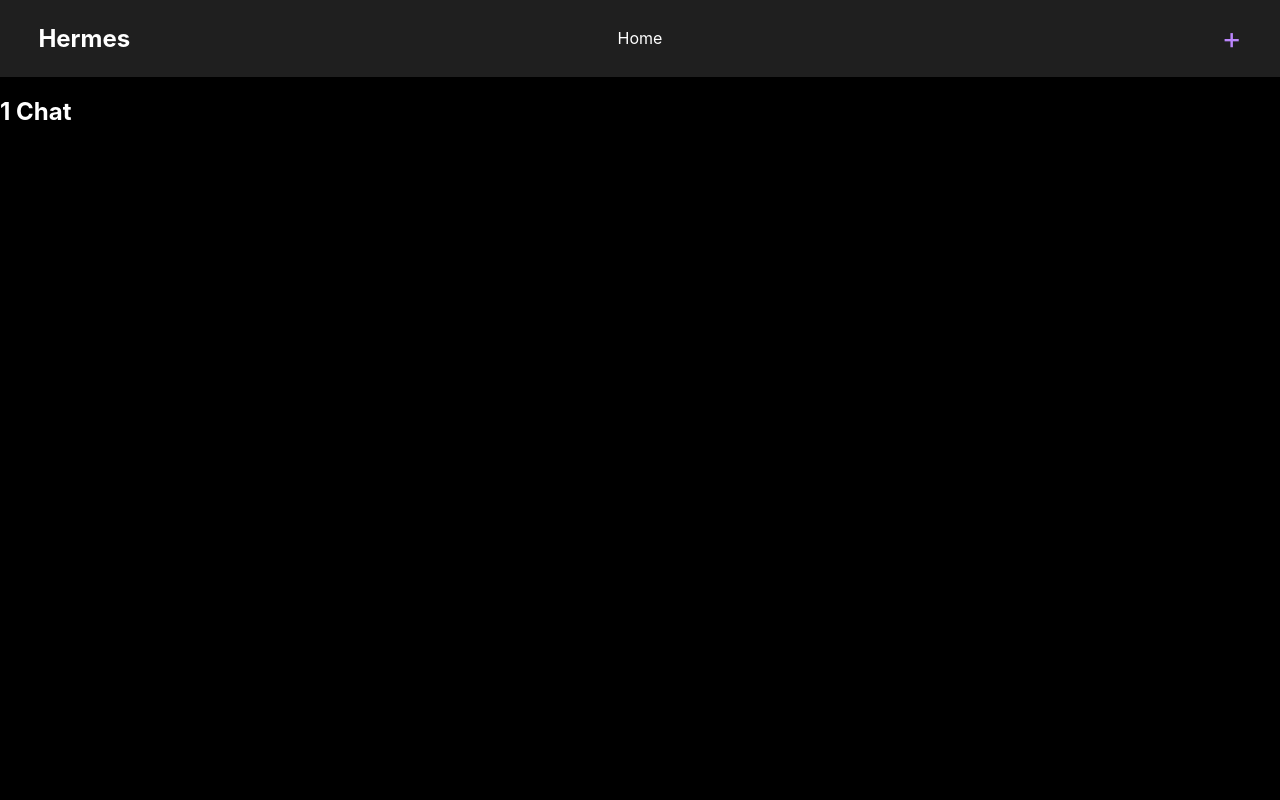
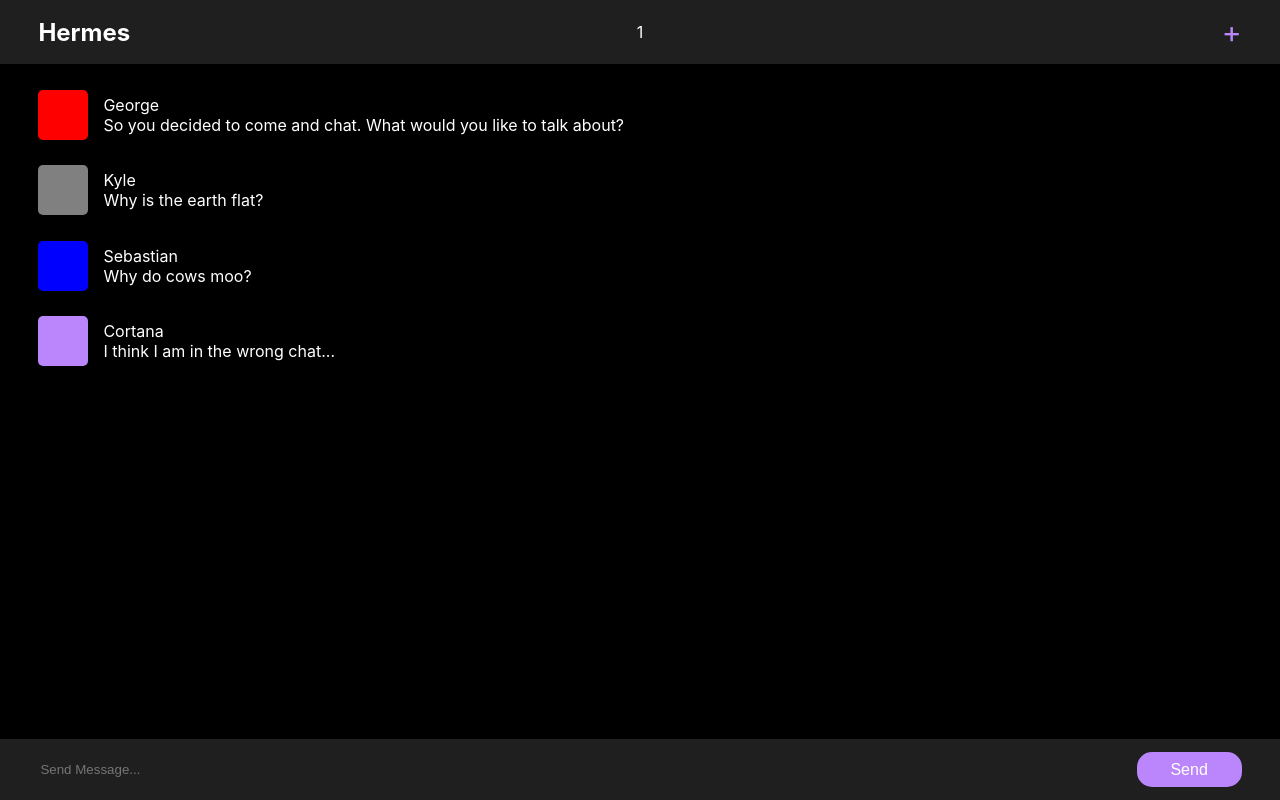
Before and after one commit to gngo2018/Hermes_App, a Next.js app in the folder hermes_client/: page /Chat/1 in a window 1280 px wide. Built offline with nearby package versions, Linux system fonts and the light colour scheme.

Commit message:
Added styling to chat rooms and added array push functionality to see messages a user types out

```diff
--- a/hermes_client/components/Header/header.module.css
+++ b/hermes_client/components/Header/header.module.css
@@ -24,3 +24,9 @@
     cursor:pointer;
     text-align: right;
 }
+
+@media(min-width:1024px){
+    .header_container{
+        padding:0 3%;
+    }
+}
--- a/hermes_client/pages/Chat/[room].tsx
+++ b/hermes_client/pages/Chat/[room].tsx
@@ -1,17 +1,83 @@
+import { useEffect, useState } from 'react'
 import { useRouter } from 'next/router'
 import Head from 'next/head'
-import roomStyles from './room.module.css'
+import { usePageTitleContext } from '../../contexts/PageTitleContext'
+import chatStyles from './chat.module.css'
 
 export default function Room(){
+    const messageLogArray= [
+        {id: 1, messageSender: 'George', message:'So you decided to come and chat. What would you like to talk about?', profileColor: 'red'},
+        {id: 2, messageSender: 'Kyle', message:'Why is the earth flat?', profileColor: 'gray'},
+        {id: 3, messageSender: 'Sebastian', message:'Why do cows moo?', profileColor:'blue'},
+        {id: 4, messageSender: 'Cortana', message:'I think I am in the wrong chat...', profileColor:'var(--purple)'}
+    ]
     const router = useRouter();
     const {room} = router.query;
+    const {setPageTitle} = usePageTitleContext();
+    const [message, setMessage] = useState('');
+    const [messageLog, setMessageLog] = useState(messageLogArray);
+
+
+    function SubmitMessage(){
+        if(message !== '') {
+            const messageObj = {
+                id: 5,
+                messageSender: 'Guest',
+                message: message,
+                profileColor: 'green'
+            };
+
+            const inMemoryMessageLog = messageLog;
+            setMessageLog([...inMemoryMessageLog, messageObj]);
+            setMessage('');
+        }
+    }
+
+    useEffect(()=>{
+        if(room){
+            setPageTitle(room.toString());
+        }
+        // eslint-disable-next-line react-hooks/exhaustive-deps
+    }, [room]);
 
     return(
-        <div className={roomStyles.room_container}>
+        <div className={chatStyles.room_container}>
             <Head>
                 <title>Chat Room</title>
             </Head>
-            <h2>{room} Chat</h2>
+            <div className={chatStyles.chat_log}>
+                {
+                    messageLog.map((message, index) =>
+                        <div key={index}>
+                            {
+                                message.id !== 5 ?
+                                <div className={chatStyles.message_flex_container}>
+                                    <div className={chatStyles.message_sender_image} style={{background:`${message.profileColor}`}}></div>
+                                    <div className={chatStyles.message_sender_details}>
+                                        <div>{message.messageSender}</div>
+                                        <div>{message.message}</div>
+                                    </div>
+                                </div> :
+                                <div className={chatStyles.user_message_flex_container}>
+                                    <div className={chatStyles.user_details}>
+                                        {/* <div>{message.messageSender}</div> */}
+                                        <div>{message.message}</div>
+                                    </div>
+                                    <div className={chatStyles.user_image} style={{background:`${message.profileColor}`}}></div>
+                                </div>
+                            }
+                        </div>
+                    )
+                }
+            </div>
+            <div className={chatStyles.user_input_container}>
+                <input
+                    onChange={(e) => setMessage(e.target.value)}
+                    placeholder='Send Message...'
+                    value={message}
+                />
+                <button onClick={() => SubmitMessage()}>Send</button>
+            </div>
         </div>
     );
 }
--- /dev/null
+++ b/hermes_client/pages/Chat/chat.module.css
@@ -0,0 +1,73 @@
+.chat_log{
+    padding-bottom:20%;
+}
+.message_flex_container, .user_message_flex_container{
+    margin:5% 3%;
+    display: flex;
+    align-items: center;
+}
+
+.user_message_flex_container{
+    justify-content: flex-end;
+    background-color: var(--secondary);
+    margin:0;
+    padding:2%;
+}
+
+.message_sender_image, .user_image{
+    height:50px;
+    width:50px;
+    border-radius: 5px;
+}
+
+.message_sender_details{
+    margin-left:15px;
+    width:80%;
+}
+
+.user_details{
+    margin-right:15px;
+}
+
+.user_input_container, .user_input_container input{
+    background-color: var(--secondary);
+}
+
+.user_input_container {
+    position: fixed;
+    bottom:0;
+    left:0;
+    right:0;
+    padding:3% 5% 10% 5%;
+    display:flex;
+    justify-content: space-between;
+}
+
+.user_input_container input{
+    border:none;
+    color:white;
+    width:75%;
+}
+
+.user_input_container button{
+    width:75px;
+    height:25px;
+    cursor: pointer;
+}
+
+@media (min-width:1024px){
+    .message_flex_container{
+        margin:2% 3%;
+    }
+
+    .user_input_container {
+        padding:1% 3%;
+    }
+
+    .user_input_container button{
+        width:105px;
+        height:35px;
+        cursor: pointer;
+        font-size:16px;
+    }
+}
--- a/hermes_client/styles/globals.css
+++ b/hermes_client/styles/globals.css
@@ -14,11 +14,17 @@ body {
     Ubuntu, Cantarell, Fira Sans, Droid Sans, Helvetica Neue, sans-serif;
 }
 
-a {
-  color: inherit;
-  text-decoration: none;
+input:focus, textarea:focus, select:focus{
+  outline: none;
 }
 
-* {
-  box-sizing: border-box;
+textarea{
+  font-family: -apple-system, BlinkMacSystemFont, Segoe UI, Roboto, Oxygen, Ubuntu, Cantarell, Fira Sans, Droid Sans, Helvetica Neue, sans-serif;
 }
+
+button{
+  background-color: var(--purple);
+  color:white;
+  border-radius: 15px;
+  border:none;
+}
```
Also changed, not shown: hermes_client/pages/Chat/room.module.css (deleted).
